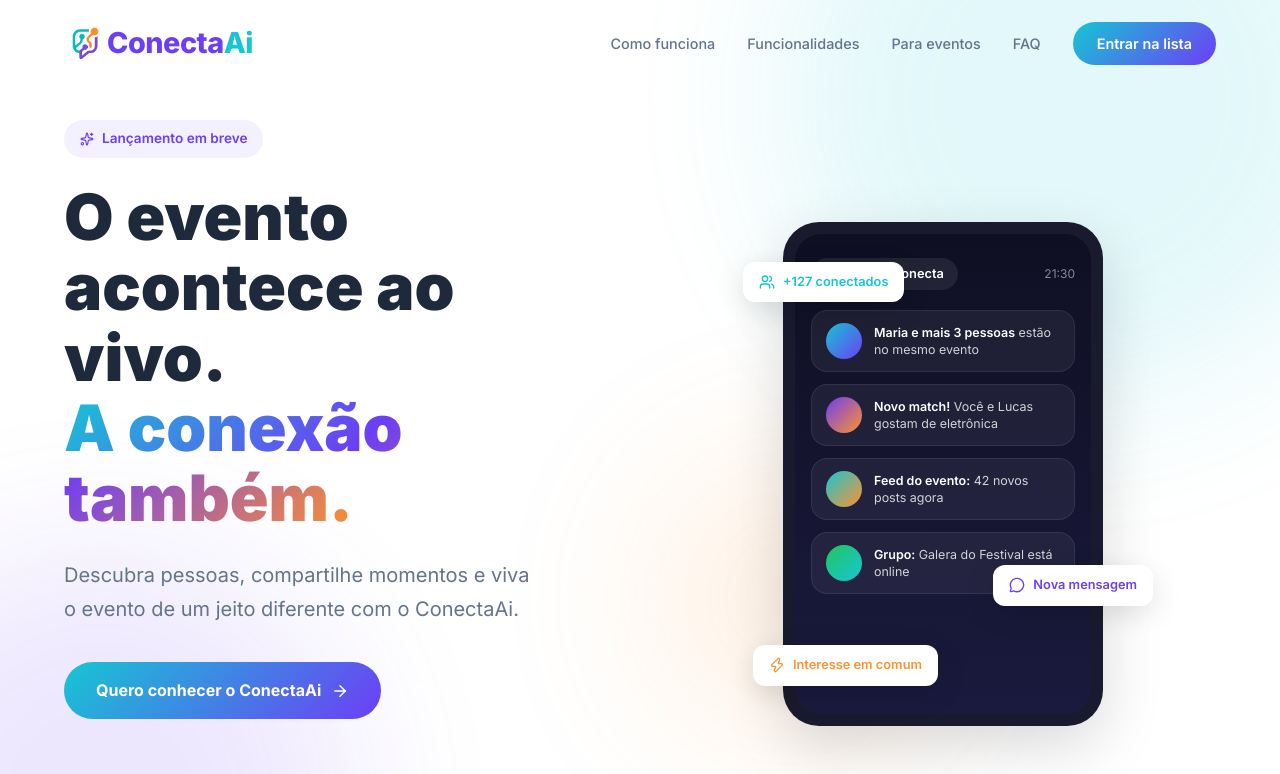
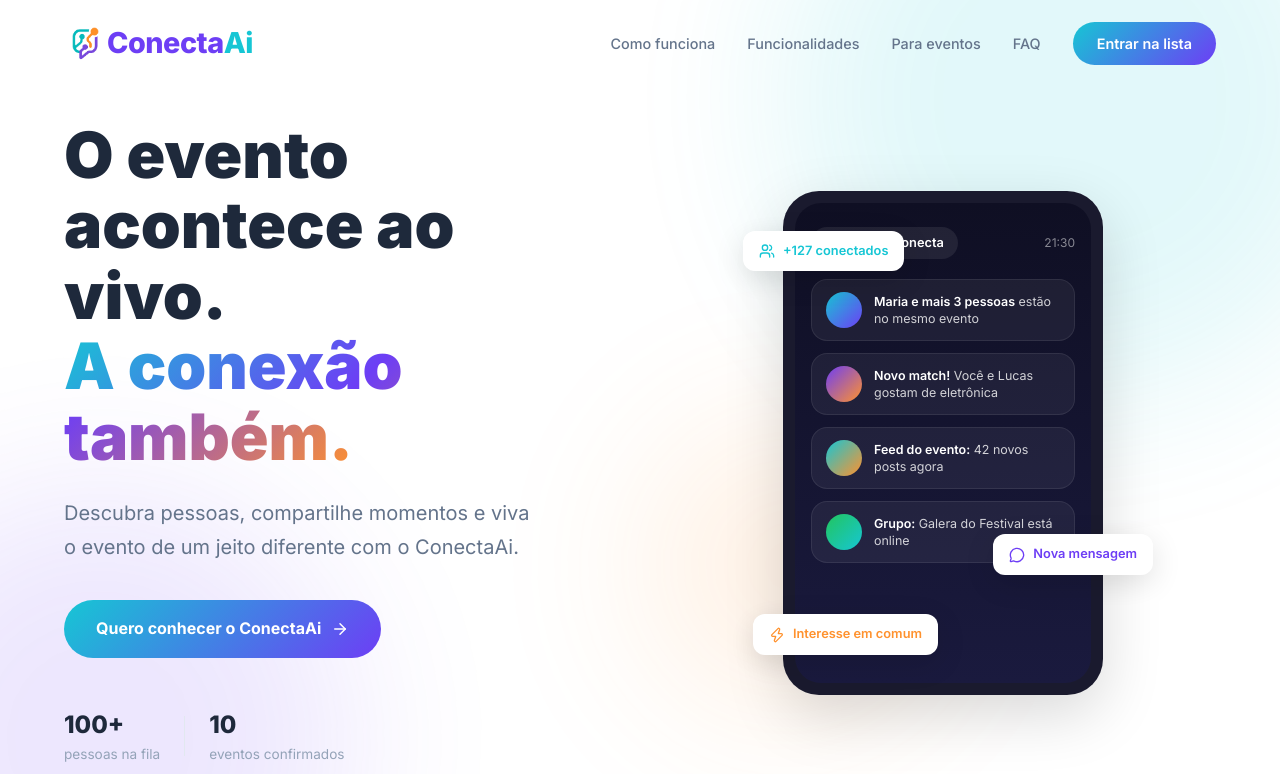
Before and after one commit to vitu1415/landpage-conectaai, a React (Vite) app: page / in a window 1280 px wide. Shown: the top 774 px of the page. Built offline with nearby package versions, Linux system fonts and the light colour scheme.

Commit message:
ajuste hero padronizacao

```diff
--- a/src/components/Hero/Hero.css
+++ b/src/components/Hero/Hero.css
@@ -57,21 +57,6 @@
   z-index: 1;
 }
 
-.hero-badge {
-  display: inline-flex;
-  align-items: center;
-  gap: 8px;
-  background: rgba(109, 62, 245, 0.08);
-  color: var(--roxo);
-  padding: 8px 16px;
-  border-radius: 50px;
-  font-size: 0.85rem;
-  font-weight: 600;
-  margin-bottom: 24px;
-  animation: fadeInUp 0.6s ease-out both;
-  animation-delay: 0.1s;
-}
-
 .hero-title {
   font-size: clamp(2.5rem, 5vw, 4rem);
   font-weight: 900;
@@ -123,23 +108,6 @@
 .btn-primary:hover {
   transform: translateY(-2px);
   box-shadow: 0 8px 30px rgba(22, 198, 212, 0.4);
-}
-
-.btn-secondary {
-  display: inline-flex;
-  align-items: center;
-  padding: 16px 32px;
-  border-radius: 60px;
-  font-weight: 600;
-  font-size: 1rem;
-  color: var(--texto-secundario);
-  border: 2px solid #e2e8f0;
-  transition: all 0.2s;
-}
-
-.btn-secondary:hover {
-  border-color: var(--roxo);
-  color: var(--roxo);
 }
 
 .hero-stats {
--- a/src/components/Hero/Hero.tsx
+++ b/src/components/Hero/Hero.tsx
@@ -1,5 +1,5 @@
 import { useEffect, useRef } from 'react';
-import { ArrowRight, Sparkles, Users, MessageCircle, Zap } from 'lucide-react';
+import { ArrowRight, Users, MessageCircle, Zap } from 'lucide-react';
 import './Hero.css';
 
 export default function Hero() {
@@ -33,11 +33,6 @@ export default function Hero() {
 
       <div className="hero-content container">
         <div className="hero-text">
-          <div className="hero-badge animate-on-scroll">
-            <Sparkles size={14} />
-            <span>Lançamento em breve</span>
-          </div>
-
           <h1 className="hero-title animate-on-scroll">
             O evento acontece ao vivo.<br />
             <span className="hero-highlight">A conexão também.</span>
@@ -49,12 +44,9 @@ export default function Hero() {
           </p>
 
           <div className="hero-ctas animate-on-scroll">
-            <a href="#waitlist" className="btn-primary">
+            <a href="#como-funciona" className="btn-primary">
               <span>Quero conhecer o ConectaAi</span>
               <ArrowRight size={18} />
-            </a>
-            <a href="#como-funciona" className="btn-secondary">
-              Como funciona
             </a>
           </div>
 
```
Also changed, not shown: vercel.json.
